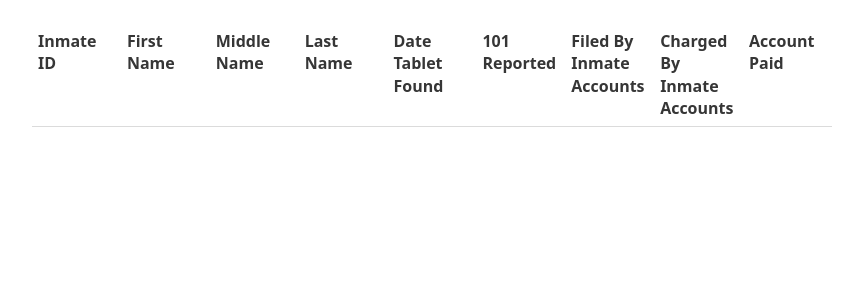
After one commit to masterofpi11436/rrjweb2, a PHP site: template views/Tablets/Reports/view_all.php in a window 1280 px wide. The commit adds this page. Shown: the top 300 px of the page, without its empty margins (208-1071 px from the left). Run offline with PHP 8.4, Linux system fonts and the light colour scheme; the template is opened without the code that fills it, so the values that code supplies are empty.

Commit message:
Started Reports Section

```diff
--- a/views/Home/home_page.php
+++ /dev/null
@@ -1,2 +0,0 @@
-<a href="/products/viewall">All Products</a><br>
-<a href="/products/addNewProduct">Add a new Product</a>
--- /dev/null
+++ b/views/Tablets/Reports/view_all.php
@@ -0,0 +1,30 @@
+<table>
+    <thead>
+        <tr>
+            <th>Inmate ID</th>
+            <th>First Name</th>
+            <th>Middle Name</th>
+            <th>Last Name</th>
+            <th>Date Tablet Found</th>
+            <th>101 Reported</th>
+            <th>Filed By Inmate Accounts</th>
+            <th>Charged By Inmate Accounts</th>
+            <th>Account Paid</th>
+        </tr>
+    </thead>
+    <tbody>
+        <?php foreach ($tablets as $tablet): ?>
+        <tr>
+            <td><?php echo $tablet['id']; ?></td>
+            <td><?php echo $tablet['first_name']; ?></td>
+            <td><?php echo $tablet['middle_name']; ?></td>
+            <td><?php echo $tablet['last_name']; ?></td>
+            <td><?php echo $tablet['date_found']; ?></td>
+            <td><?php echo $tablet['is_reported']; ?></td>
+            <td><?php echo $tablet['is_filed']; ?></td>
+            <td><?php echo $tablet['is_charged']; ?></td>
+            <td><?php echo $tablet['is_paid']; ?></td>
+        </tr>
+        <?php endforeach; ?>
+    </tbody>
+</table>
```
Also changed, not shown: src/App/Controllers/Home.php (deleted, +0 -30 lines), src/App/Controllers/Tablets.php (+27 -2 lines), views/Tablets/one_tablet.php (+4 -4 lines), views/Tablets/tablet_form.php (+13 -3 lines).
